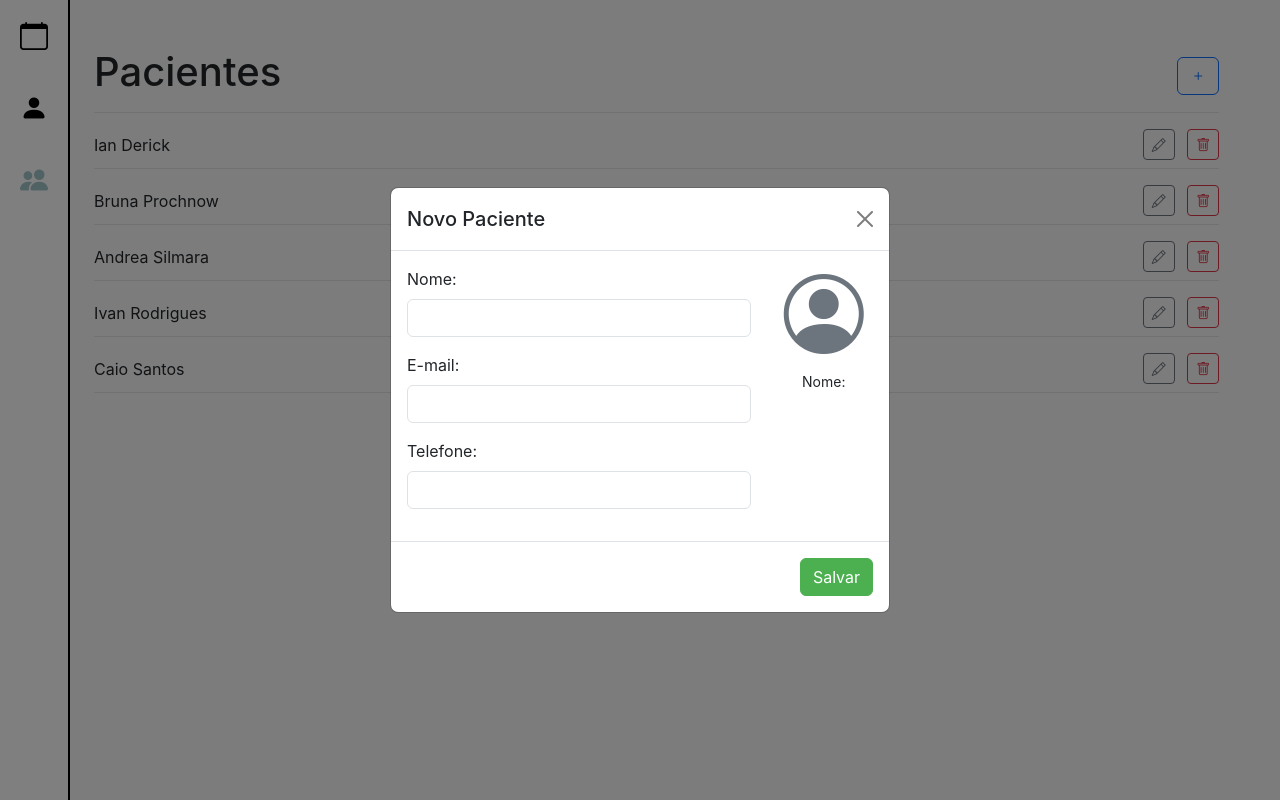
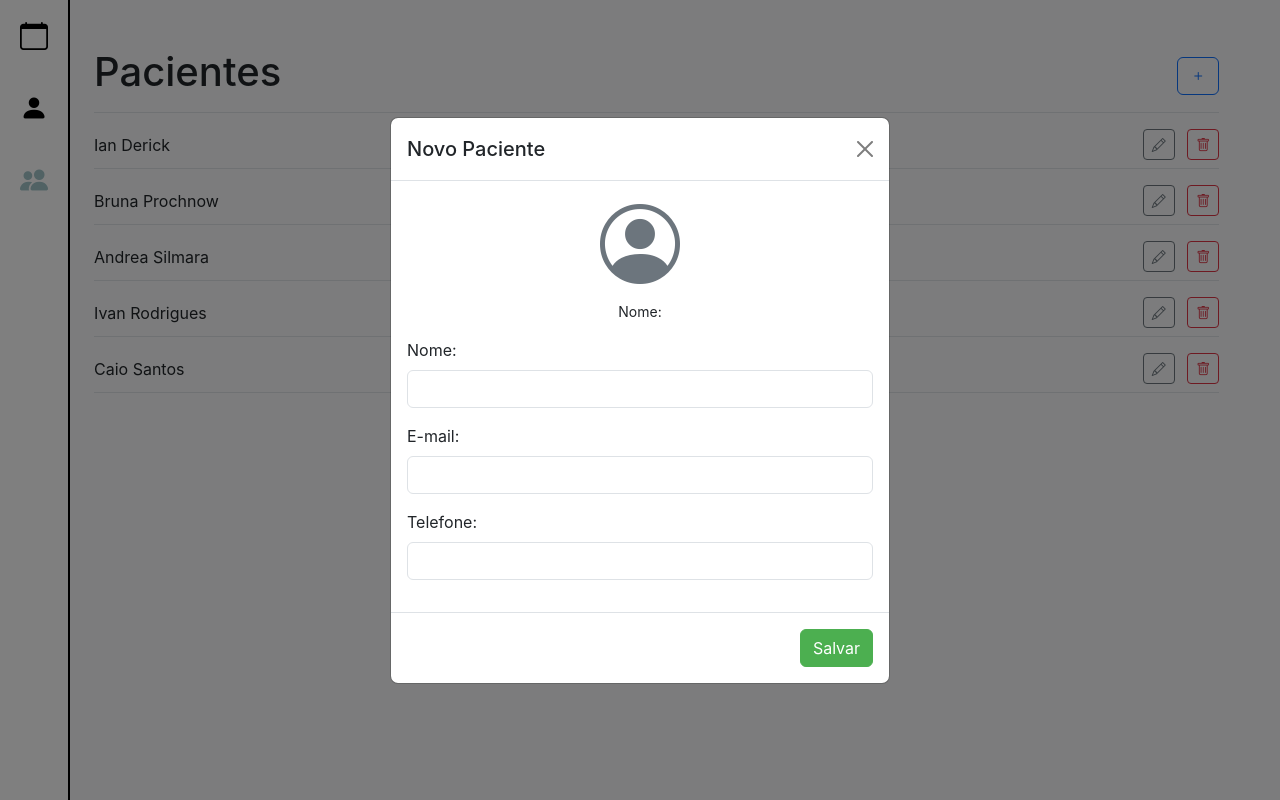
Before and after one commit to IanDerick/Agendamento-de-Consulta, a PHP site: page /novo_paciente.php in a window 1280 px wide, after a click that opens the changed part. Run offline with PHP 8.4, Linux system fonts and the light colour scheme.

Commit message:
Ajustando modal de novo paciente e editar paciente, para que fique tudo alinhado no centro do modal

```diff
--- a/includes/modal_edita_paciente.php
+++ b/includes/modal_edita_paciente.php
@@ -8,7 +8,13 @@
             <div class="modal-body">
                 <form action="#" method="post">
                     <div class="row">
-                        <div class="col-md-9">
+                        <div class="col-md-20">
+                            <div class="d-flex justify-content-center">
+                                <div class="mb-3 text-center">
+                                    <i class="bi bi-person-circle display-1 text-secondary"></i>
+                                    <small class="d-block mt-2 ">Nome:</small>
+                                </div>
+                            </div>
                             <div class="mb-3">
                                 <label for="nomePaciente" class="form-label">Nome:</label>
                                 <input type="text" class="form-control" id="nomePaciente" name="nomePaciente" required>
@@ -56,12 +62,12 @@
                                 </div>
                             </div>
                         </div>
-                        <div class="col-md-3 text-center">
+                        <!--<div class="col-md-3 text-center">
                             <div class="mb-3">
                                 <i class="bi bi-person-circle display-1 text-secondary"></i>
                                 <small class="d-block mt-2">Nome:</small>
                             </div>
-                        </div>
+                        </div>-->
                     </div>
                 </form>
             </div>
--- a/includes/modal_novo_paciente.php
+++ b/includes/modal_novo_paciente.php
@@ -8,7 +8,13 @@
             <div class="modal-body">
                 <form action="#" method="post">
                     <div class="row">
-                        <div class="col-md-9">
+                        <div class="col-md-20">
+                            <div class="d-flex justify-content-center">
+                                <div class="mb-3 text-center">
+                                    <i class="bi bi-person-circle display-1 text-secondary"></i>
+                                    <small class="d-block mt-2 ">Nome:</small>
+                                </div>
+                            </div>
                             <div class="mb-3">
                                 <label for="nomePaciente" class="form-label">Nome:</label>
                                 <input type="text" class="form-control" id="nomePaciente" name="nomePaciente" required>
@@ -22,12 +28,6 @@
                                 <input type="tel" class="form-control" id="telefonePaciente" name="telefonePaciente">
                             </div>
                         </div>
-                        <div class="col-md-3 text-center">
-                            <div class="mb-3">
-                                <i class="bi bi-person-circle display-1 text-secondary"></i>
-                                <small class="d-block mt-2">Nome:</small>
-                            </div>
-                        </div>
                     </div>
                 </form>
             </div>
```
